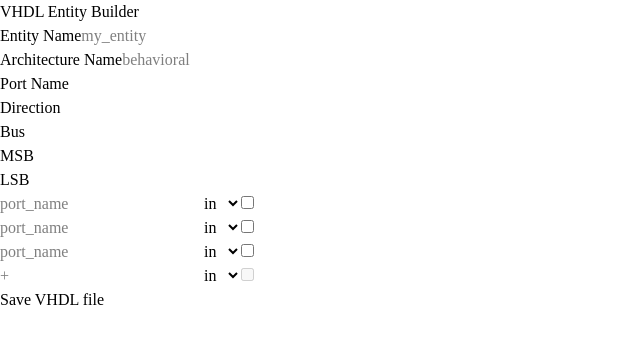
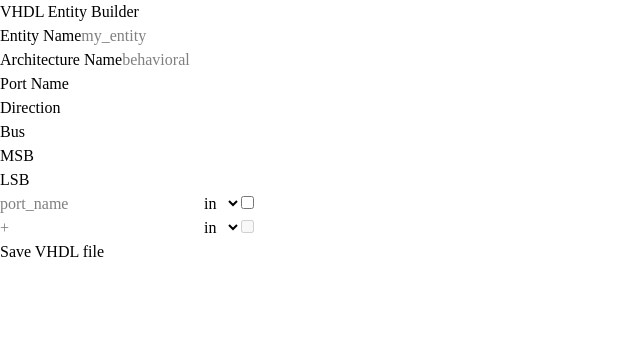
Before and after one commit to TonyQuezada/vhdl-entity-builder, a React (Vite) app in the folder src/renderer/: page / in a window 1280 px wide. Shown: the top 344 px of the page, without its empty margins (0-640 px from the left). Built offline with nearby package versions, Linux system fonts and the light colour scheme.

Commit message:
State row functionalities
Now if a port row is not empty, another port row will appear.

```diff
--- a/src/renderer/index.html
+++ b/src/renderer/index.html
@@ -10,7 +10,7 @@
     />
   </head>
 
-  <body>
+  <body style="overflow-y: scroll;">
     <div id="root"></div>
     <script type="module" src="/src/main.jsx"></script>
   </body>
--- a/src/renderer/src/components/Port.jsx
+++ b/src/renderer/src/components/Port.jsx
@@ -1,38 +1,44 @@
+// Port.jsx
+
 import '../App.css'
 
-const Port = ( { portName="port_name", disabled=false } ) => {
+const Port = ( { portPlaceholder="port_name", disabled=false, portProperties, onChange} ) => {
 
     if(disabled === true){
         return (
             <div className='flex flex-row mx-9 my-1'>
-                <input disabled type="text" name="port_name" id="port_name" placeholder={"+"}
+                <input disabled type="text" name="portName" id="portName" placeholder={"+"}
                 className='border rounded w-6/12 m-2 px-2 py-0.5 border-gray-300 text-gray-500'
                 />
-                <select disabled name="directionSelect" id="directionSelect"
+                <select disabled name="direction" id="direction"
                 className='border rounded m-2 w-1/12 border-gray-300 text-gray-300'
                 >
                     <option value="in">in</option>
                     <option value="out">out</option>
                 </select>
-                <input disabled type="checkbox" name="busCheckbox" id="busCheckbox" className='m-2 w-1/12 border-gray-300'/>
-                <input disabled type="text" name="MSB" id="MSB" className='border rounded px-2 py-0.5 m-2 w-2/12 border-gray-300'/>
-                <input disabled type="text" name="LSB" id="LSB" className='border rounded px-2 py-0.5 m-2 w-2/12 border-gray-300'/>
+                <input disabled type="checkbox" name="isBus" id="isBus" className='m-2 w-1/12 border-gray-300'/>
+                <input disabled type="text" name="msb" id="msb" className='border rounded px-2 py-0.5 m-2 w-2/12 border-gray-300'/>
+                <input disabled type="text" name="lsb" id="lsb" className='border rounded px-2 py-0.5 m-2 w-2/12 border-gray-300'/>
             </div>
         )
     }
     else{
         return (
             <div className='flex flex-row mx-9 my-1'>
-                <input type="text" name="port_name" id="port_name" placeholder={portName}
+                <input type="text" name="portName" id="portName" placeholder={portPlaceholder}
+                value={portProperties.portName}
+                onChange={e => onChange(portProperties.id, e)}
                 className='border rounded w-6/12 m-2 px-2 py-0.5'
                 />
-                <select name="directionSelect" id="directionSelect" className='border rounded m-2 w-1/12'>
+                <select name="direction" id="direction" className='border rounded m-2 w-1/12'
+                value={portProperties.direction}
+                onChange={e => onChange(portProperties.id, e)}>
                     <option value="in">in</option>
                     <option value="out">out</option>
                 </select>
-                <input type="checkbox" name="busCheckbox" id="busCheckbox" className='m-2 w-1/12'/>
-                <input type="text" name="MSB" id="MSB" className='border rounded px-2 py-0.5 m-2 w-2/12'/>
-                <input type="text" name="LSB" id="LSB" className='border rounded px-2 py-0.5 m-2 w-2/12'/>
+                <input type="checkbox" name="isBus" id="isBus" className='m-2 w-1/12' checked={portProperties.isBus} onChange={e => onChange(portProperties.id, e)}/>
+                <input type="text" name="msb" id="msb" className='border rounded px-2 py-0.5 m-2 w-2/12' value={portProperties.msb} onChange={e => onChange(portProperties.id, e)}/>
+                <input type="text" name="lsb" id="lsb" className='border rounded px-2 py-0.5 m-2 w-2/12' value={portProperties.lsb} onChange={e => onChange(portProperties.id, e)}/>
             </div>
         )
     }
--- a/src/renderer/src/components/PortTable.jsx
+++ b/src/renderer/src/components/PortTable.jsx
@@ -1,7 +1,58 @@
+// PortTable.jsx
+
 import '../App.css'
 import Port from "./Port"
+import { useState } from 'react'
 
 const PortTable = () => {
+
+    let counter = 0;
+    const [portState, setPortState] = useState([
+        {
+        "id": ++counter,
+        "portName": "",
+        "direction": "in",
+        "isBus": false,
+        "msb": "",
+        "lsb": ""
+        }
+    ])
+
+    const handlePortChange = (id, e) => {
+        const name = e.target.name
+        let newValue
+
+        if(e.target.type === 'checkbox')
+            newValue = e.target.checked
+        else
+            newValue = e.target.value
+
+        setPortState(previousPortState => {
+            const updatedPortsArray = previousPortState.map(portObject => {
+
+                if(portObject.id === id)
+                    return {...portObject, [name]: newValue}
+                else
+                    return portObject
+            })
+
+            if(newValue != "" && newValue != false && id === previousPortState[previousPortState.length - 1]["id"]){
+                const newPortObject = {
+                    "id": id + 1,
+                    "portName": "",
+                    "direction": "in",
+                    "isBus": false,
+                    "msb": "",
+                    "lsb": ""
+                }
+                return [...updatedPortsArray, newPortObject]
+            }
+            else{
+                return updatedPortsArray
+            }
+
+        })
+    }
 
     return (
         <>
@@ -14,9 +65,15 @@ const PortTable = () => {
             </div>
 
             <form>
-                <Port/>
-                <Port/>
-                <Port/>
+                <div>
+                    {
+                        portState.map((portObject) => {
+                            return (
+                                <Port key={portObject.id} portProperties={portObject} onChange={handlePortChange} />
+                            )
+                        })
+                    }
+                </div>
                 <Port disabled={true} />
             </form>
         </>
```
